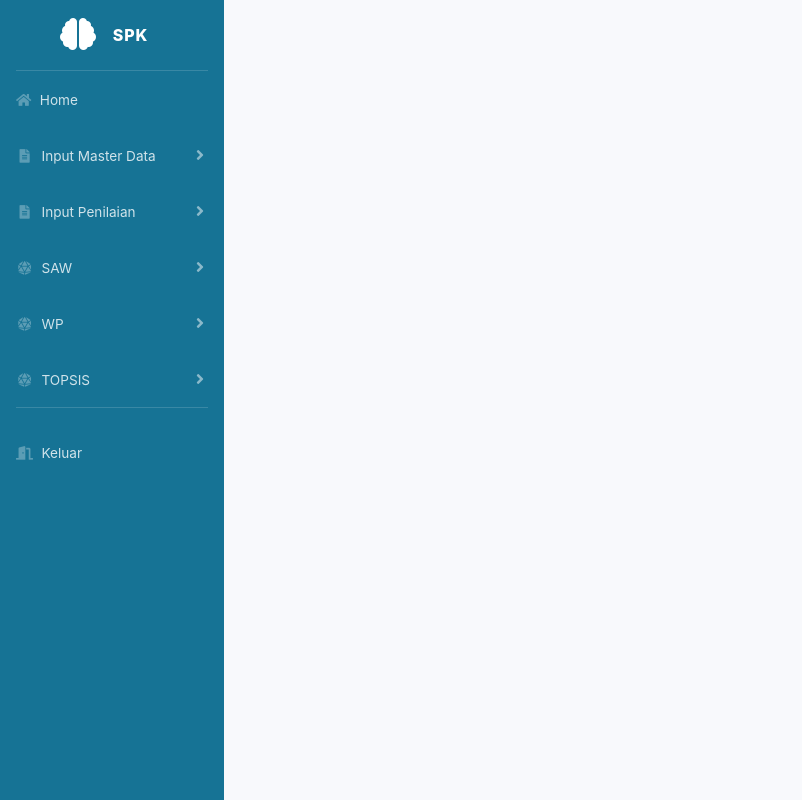
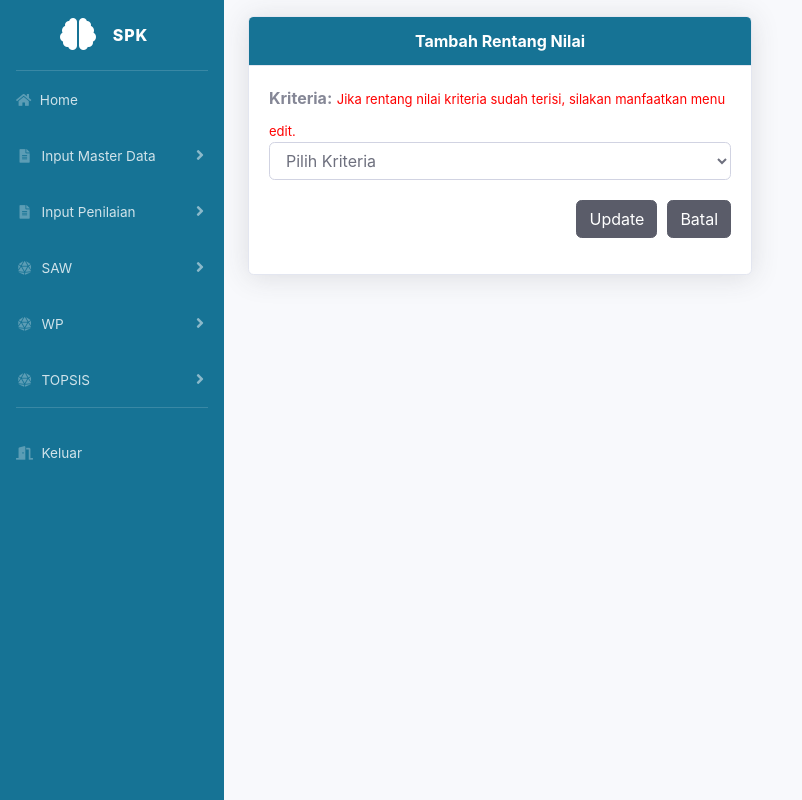
Before and after one commit to ateritori/dss, a PHP site: page /dashboard.php?url=tambahrentang in a window 1280 px wide. Shown: the whole page, without its empty margins (0-802 px from the left). Run offline with PHP 8.4, Linux system fonts and the light colour scheme; a user stored in the database is signed in; data comes from the database, SQL or seed files in the repository; tables that the repository leaves empty hold one stand-in row (values such as "Sample post").

Commit message:
lumayan
lumayan

```diff
--- a/routes/router.php
+++ b/routes/router.php
@@ -57,6 +57,10 @@ if (isset($_GET['url'])) {
 
 		case 'subrentangnilai';
 			include 'subrentangnilai.php';
+			break;
+
+		case 'tambahrentang';
+			include 'tambahrentang.php';
 			break;
 
 		case 'editrentang';
--- /dev/null
+++ b/tambahrentang.php
@@ -0,0 +1,193 @@
+<?php
+// Koneksi ke database
+require 'config/koneksi.php';
+
+// Ambil data kriteria dari database
+$sqlkriteria = mysqli_query($conn, "SELECT * FROM kriteria");
+
+// Ambil id_kriteria yang sudah tersimpan di tabel rentang
+$sqlRentang = mysqli_query($conn, "SELECT DISTINCT id_kriteria FROM rentang");
+$kriteriaTersimpan = [];
+while ($row = mysqli_fetch_assoc($sqlRentang)) {
+    $kriteriaTersimpan[] = $row['id_kriteria'];
+}
+
+// Buat opsi untuk dropdown kriteria
+$options = "<option value=''>Pilih Kriteria</option>";
+while ($datakriteria = mysqli_fetch_array($sqlkriteria)) {
+    $isDisabled = in_array($datakriteria['id_kriteria'], $kriteriaTersimpan) ? 'disabled' : '';
+    $keterangan = in_array($datakriteria['id_kriteria'], $kriteriaTersimpan) ? " (Rentang Sudah Diisi)" : "";
+    $options .= "<option value='" . $datakriteria['id_kriteria'] . "' $isDisabled>" . $datakriteria['nama_kriteria'] . $keterangan . "</option>";
+}
+?>
+<div class="card shadow mt-3" style="width: 50%;">
+    <div class="card-header m-0 font-weight-bold" style="text-align:center; background-color: #167395; color: white">Tambah Rentang Nilai</div>
+    <div class="card-body">
+        <form action="simpanrentang.php" method="post" class="form-horizontal" enctype="multipart/form-data">
+
+            <!-- Bagian Dropdown Kriteria -->
+            <div class="form-group cols-sm-6" id="kriteria_container">
+                <label><strong>Kriteria:</strong></label>
+                <span style="color: red; font-size: small;">Jika rentang nilai kriteria sudah terisi, silakan manfaatkan menu edit.</span>
+                <select name="id_kriteria" class="form-control" id="kriteria-dropdown" required>
+                    <?php echo $options; // Menampilkan opsi dropdown
+                    ?>
+                </select>
+            </div>
+
+            <!-- Bagian Dropdown Sub-Kriteria -->
+            <div class="form-group cols-sm-6" id="subkriteria_container" style="display: none;">
+                <label><strong>Sub-Kriteria:</strong></label>
+                <select name="id_subkriteria" class="form-control" id="subkriteria-dropdown" required>
+                    <option value="">Pilih Sub-Kriteria</option>
+                </select>
+            </div>
+
+            <div class="form-group cols-sm-6" id="jenis_penilaian_container" style="display: none;">
+                <label>Model Penilaian</label>
+                <div>
+                    <label>
+                        <input type="radio" name="model_penilaian" value="1" id="model_penilaian_1" required> Dinamis/ Input Manual
+                    </label><br>
+                    <label>
+                        <input type="radio" name="model_penilaian" value="2" id="model_penilaian_2" required> Rentang Nilai Tertentu
+                    </label>
+                </div>
+            </div>
+
+            <div class="form-group cols-sm-6" id="rentang_penilaian_container" style="display: none;">
+                <label>Isikan Rentang Nilai:</label>
+                <div id="rentang_field">
+                    <!-- Rentang nilai akan ditambahkan di sini -->
+                </div>
+                <div style="display: flex; margin-top: 5px;">
+                    <button type="button" id="add_subkriteria" class="btn btn-secondary btn-sm">
+                        <i class="bi bi-window-plus"></i> Tambah Rentang Nilai
+                    </button>
+                </div>
+            </div>
+
+            <div class="form-group cols-sm-6" style="display: flex; justify-content: flex-end; margin-top: 20px;">
+                <button type="submit" class="btn btn-dark" style="margin-right: 10px;">Update</button>
+                <button type="button" class="btn btn-dark" onclick="history.back()">Batal</button>
+            </div>
+        </form>
+    </div>
+</div>
+
+<script>
+    document.addEventListener("DOMContentLoaded", function() {
+        const kriteriaDropdown = document.getElementById('kriteria-dropdown');
+        const subkriteriaContainer = document.getElementById('subkriteria_container');
+        const subkriteriaDropdown = document.getElementById('subkriteria-dropdown');
+        const jenisPenilaianContainer = document.getElementById('jenis_penilaian_container');
+        const rentangPenilaianContainer = document.getElementById('rentang_penilaian_container');
+        const rentangField = document.getElementById('rentang_field');
+        const modelPenilaianRadios = document.querySelectorAll('input[name="model_penilaian"]');
+        const addSubkriteriaButton = document.getElementById('add_subkriteria');
+        let index = 1; // Memulai dengan index 1 untuk input baru
+
+        // Saat dropdown kriteria berubah
+        kriteriaDropdown.addEventListener('change', function() {
+            const id_kriteria = this.value; // Ambil nilai id_kriteria yang dipilih
+
+            if (id_kriteria !== '') {
+                fetch('ambil_subkriteria.php', {
+                        method: 'POST',
+                        headers: {
+                            'Content-Type': 'application/x-www-form-urlencoded',
+                        },
+                        body: 'id_kriteria=' + encodeURIComponent(id_kriteria)
+                    })
+                    .then(response => response.text())
+                    .then(responseText => {
+                        subkriteriaContainer.style.display = 'block';
+                        subkriteriaDropdown.innerHTML = '<option value="">Pilih Sub-Kriteria</option>'; // Reset sub-kriteria
+
+                        if (responseText === "no_subkriteria") {
+                            subkriteriaDropdown.innerHTML += '<option value="" selected>Tidak Ada Sub-Kriteria</option>'; // Opsi terseleksi
+                            jenisPenilaianContainer.style.display = 'block'; // Tampilkan kontainer jenis penilaian
+                        } else {
+                            subkriteriaDropdown.innerHTML += responseText; // Masukkan opsi subkriteria yang diambil dari response
+                            jenisPenilaianContainer.style.display = 'none'; // Sembunyikan kontainer jenis penilaian jika ada sub-kriteria
+                        }
+                    })
+                    .catch(error => {
+                        console.error("Error: " + error);
+                    });
+            } else {
+                subkriteriaContainer.style.display = 'none';
+                jenisPenilaianContainer.style.display = 'none';
+                rentangPenilaianContainer.style.display = 'none'; // Sembunyikan rentang penilaian juga
+            }
+        });
+
+        // Saat dropdown sub-kriteria berubah
+        subkriteriaDropdown.addEventListener('change', function() {
+            const id_subkriteria = this.value; // Ambil nilai id_subkriteria yang dipilih
+
+            if (id_subkriteria !== '') {
+                jenisPenilaianContainer.style.display = 'block'; // Tampilkan kontainer jenis penilaian
+            } else {
+                jenisPenilaianContainer.style.display = 'none';
+                rentangPenilaianContainer.style.display = 'none'; // Sembunyikan rentang penilaian
+            }
+        });
+
+        // Saat radio button jenis penilaian berubah
+        modelPenilaianRadios.forEach(radio => {
+            radio.addEventListener('change', function() {
+                if (this.value === "2") { // Rentang Nilai Tertentu
+                    rentangPenilaianContainer.style.display = 'block'; // Tampilkan kontainer rentang penilaian
+                } else { // Dinamis/ Input Manual
+                    rentangPenilaianContainer.style.display = 'none'; // Sembunyikan kontainer rentang penilaian
+                }
+            });
+        });
+
+        // Menambahkan rentang nilai baru
+        addSubkriteriaButton.addEventListener('click', function() {
+            const rentangRow = document.createElement('div'); // Buat elemen div baru untuk rentang
+            rentangRow.style.display = 'flex'; // Atur gaya display flex
+            rentangRow.style.alignItems = 'center'; // Posisikan input agar sejajar
+
+            // Input untuk Uraian
+            const inputUraian = document.createElement('input');
+            inputUraian.type = 'text';
+            inputUraian.name = 'uraian_' + index; // Beri nama untuk pengolahan data
+            inputUraian.placeholder = 'Uraian ' + index; // Berikan placeholder dengan index
+            inputUraian.className = 'form-control';
+            inputUraian.style.width = '70%'; // Set lebar input uraian
+            inputUraian.style.marginRight = '5px'; // Margin kanan untuk jarak
+
+            // Input untuk Nilai
+            const inputNilai = document.createElement('input');
+            inputNilai.type = 'text';
+            inputNilai.name = 'nilai_' + index; // Beri nama untuk pengolahan data
+            inputNilai.placeholder = 'Nilai ' + index; // Berikan placeholder dengan index
+            inputNilai.className = 'form-control';
+            inputNilai.style.width = '20%'; // Set lebar input nilai
+
+            // Tombol Hapus
+            const removeButton = document.createElement('button');
+            removeButton.type = 'button';
+            removeButton.className = 'btn btn-danger btn-sm';
+            removeButton.textContent = 'Hapus';
+            removeButton.style.marginLeft = '5px'; // Margin kiri untuk jarak
+
+            // Tambahkan event listener untuk tombol hapus
+            removeButton.addEventListener('click', function() {
+                rentangField.removeChild(rentangRow); // Hapus rentangRow dari rentangField
+            });
+
+            // Tambahkan input ke dalam rentangRow
+            rentangRow.appendChild(inputUraian);
+            rentangRow.appendChild(inputNilai);
+            rentangRow.appendChild(removeButton); // Tambahkan tombol hapus ke rentangRow
+
+            // Tambahkan rentangRow ke rentangField
+            rentangField.appendChild(rentangRow);
+            index++; // Increment index untuk input selanjutnya
+        });
+    });
+</script>
```
Also changed, not shown: ambil_subkriteria.php (added, +29 -0 lines), data_rentang.php (+4 -3 lines), editrentang.php (deleted, +0 -159 lines), simpanrentang.php (added, +93 -0 lines).
